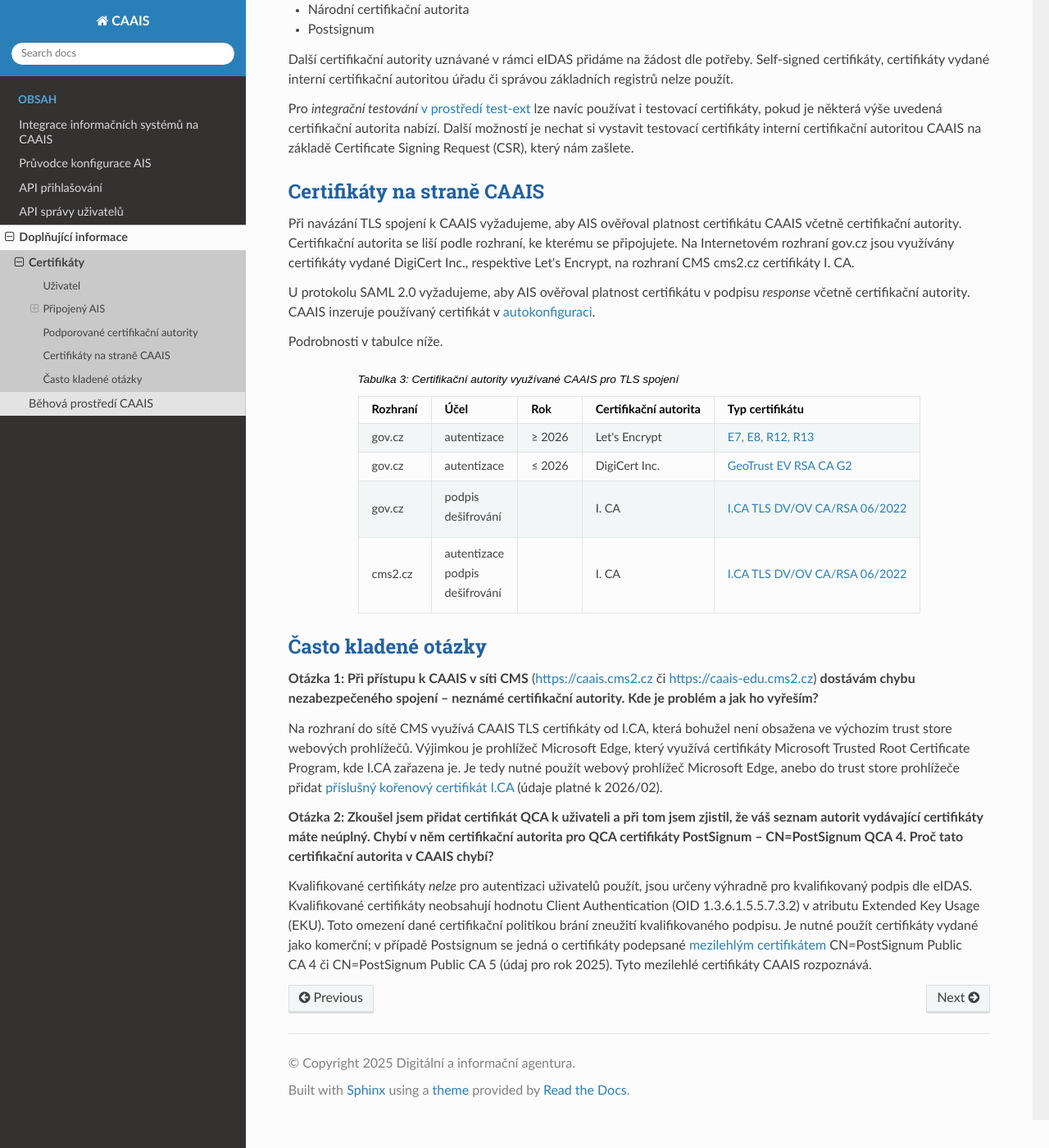
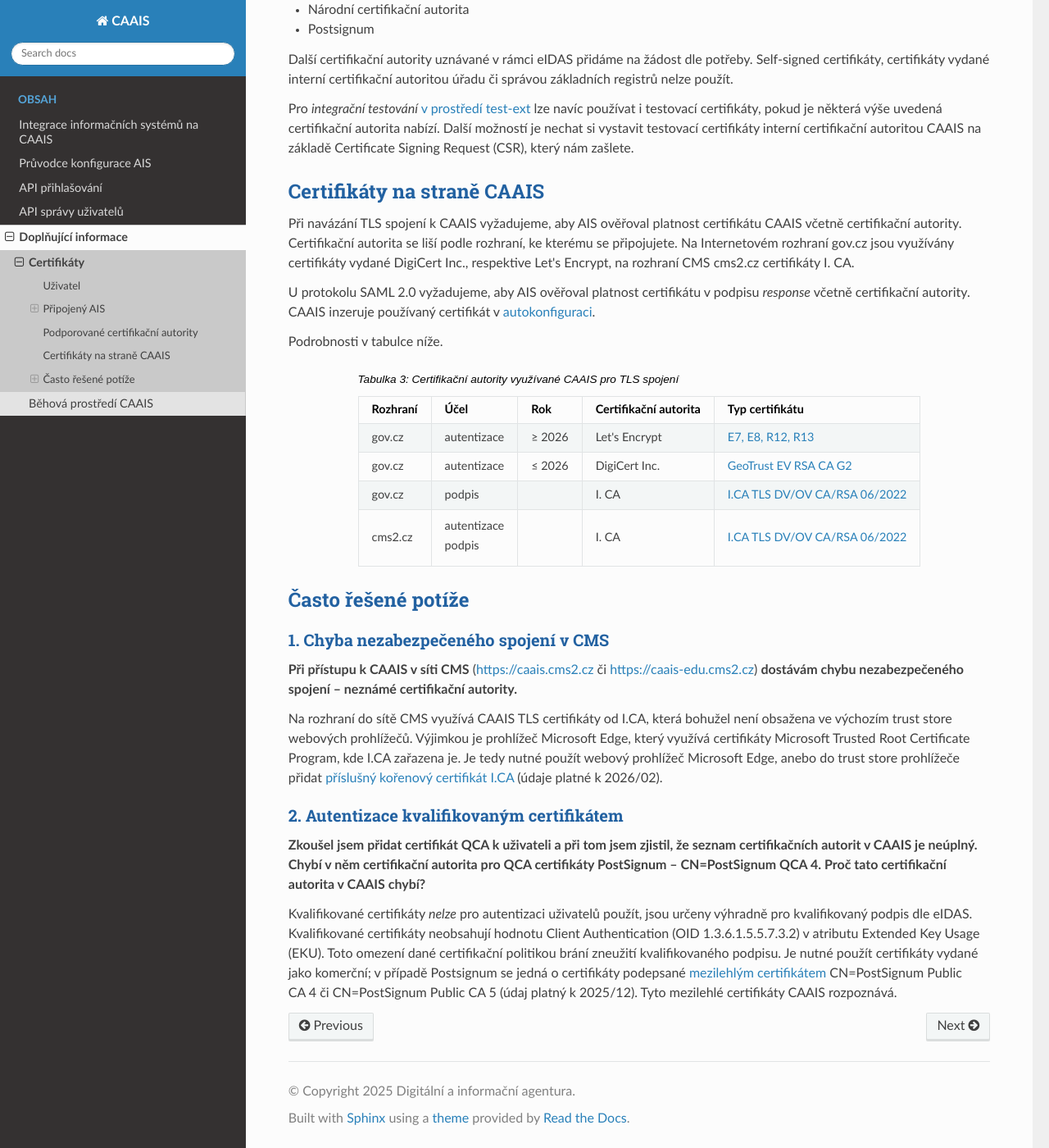
Before and after one commit to rc83/caais-docs-integrace, a Sphinx documentation site: the page built from source/supporting-info/certifikaty.rst, in a window 1280 px wide and 1400 px high, scrolled down 1921 px. Shown: the whole window at 82% size. Built offline with Sphinx 7.4.7 and the Read the Docs theme 3.1.0, drawn with Linux system fonts in a browser that asks for light colours.

Commit message:
Uprav FAQ u certifikátů a oprav účely certifikátů CAAIS

```diff
--- a/source/supporting-info/certifikaty.rst
+++ b/source/supporting-info/certifikaty.rst
@@ -140,15 +140,13 @@ Podrobnosti v tabulce níže.
      - DigiCert Inc.
      - `GeoTrust EV RSA CA G2 <https://knowledge.digicert.com/general-information/digicert-trusted-root-authority-certificates>`_
    * - gov.cz
-     - | podpis
-       | dešifrování
+     - podpis
      -
      - I. CA
      - `I.CA TLS DV/OV CA/RSA 06/2022 <https://www.ica.cz/korenove-certifikaty>`_
    * - cms2.cz
      - | autentizace
        | podpis
-       | dešifrování
      -
      - I. CA
      - `I.CA TLS DV/OV CA/RSA 06/2022 <https://www.ica.cz/korenove-certifikaty>`_
@@ -156,19 +154,25 @@ Podrobnosti v tabulce níže.
 
 .. _si:certs:faq:
 
-Často kladené otázky
-====================
+Často řešené potíže
+===================
 
 .. _si:certs:faq-1:
 
-**Otázka 1: Při přístupu k CAAIS v síti CMS** (https://caais.cms2.cz či https://caais-edu.cms2.cz) **dostávám chybu nezabezpečeného spojení – neznámé certifikační autority. Kde je problém a jak ho vyřeším?**
+1. Chyba nezabezpečeného spojení v CMS
+--------------------------------------
+
+**Při přístupu k CAAIS v síti CMS** (https://caais.cms2.cz či https://caais-edu.cms2.cz) **dostávám chybu nezabezpečeného spojení – neznámé certifikační autority.**
 
 Na rozhraní do sítě CMS využívá CAAIS TLS certifikáty od I.CA, která bohužel není obsažena ve výchozím trust store webových prohlížečů. Výjimkou je prohlížeč Microsoft Edge, který využívá certifikáty Microsoft Trusted Root Certificate Program, kde I.CA zařazena je. Je tedy nutné použít webový prohlížeč Microsoft Edge, anebo do trust store prohlížeče přidat `příslušný kořenový certifikát I.CA <https://www.ica.cz/sites/default/files/download/2025/rcatls22_rsa.pem>`_ (údaje platné k 2026/02).
 
 .. _si:certs:faq-2:
 
-**Otázka 2: Zkoušel jsem přidat certifikát QCA k uživateli a při tom jsem zjistil, že váš seznam autorit vydávající certifikáty máte neúplný. Chybí v něm certifikační autorita pro QCA certifikáty PostSignum – CN=PostSignum QCA 4. Proč tato certifikační autorita v CAAIS chybí?**
+2. Autentizace kvalifikovaným certifikátem
+------------------------------------------
 
-Kvalifikované certifikáty *nelze* pro autentizaci uživatelů použít, jsou určeny výhradně pro kvalifikovaný podpis dle eIDAS. Kvalifikované certifikáty neobsahují hodnotu Client Authentication (OID 1.3.6.1.5.5.7.3.2) v atributu Extended Key Usage (EKU). Toto omezení dané certifikační politikou brání zneužití kvalifikovaného podpisu. Je nutné použít certifikáty vydané jako komerční; v případě Postsignum se jedná o certifikáty podepsané `mezilehlým certifikátem`_ CN=PostSignum Public CA 4 či CN=PostSignum Public CA 5 (údaj pro rok 2025). Tyto mezilehlé certifikáty CAAIS rozpoznává.
+**Zkoušel jsem přidat certifikát QCA k uživateli a při tom jsem zjistil, že seznam certifikačních autorit v CAAIS je neúplný. Chybí v něm certifikační autorita pro QCA certifikáty PostSignum – CN=PostSignum QCA 4. Proč tato certifikační autorita v CAAIS chybí?**
+
+Kvalifikované certifikáty *nelze* pro autentizaci uživatelů použít, jsou určeny výhradně pro kvalifikovaný podpis dle eIDAS. Kvalifikované certifikáty neobsahují hodnotu Client Authentication (OID 1.3.6.1.5.5.7.3.2) v atributu Extended Key Usage (EKU). Toto omezení dané certifikační politikou brání zneužití kvalifikovaného podpisu. Je nutné použít certifikáty vydané jako komerční; v případě Postsignum se jedná o certifikáty podepsané `mezilehlým certifikátem`_ CN=PostSignum Public CA 4 či CN=PostSignum Public CA 5 (údaj platný k 2025/12). Tyto mezilehlé certifikáty CAAIS rozpoznává.
 
 .. _mezilehlým certifikátem: https://www.postsignum.cz/certifikaty_autorit.html
```
